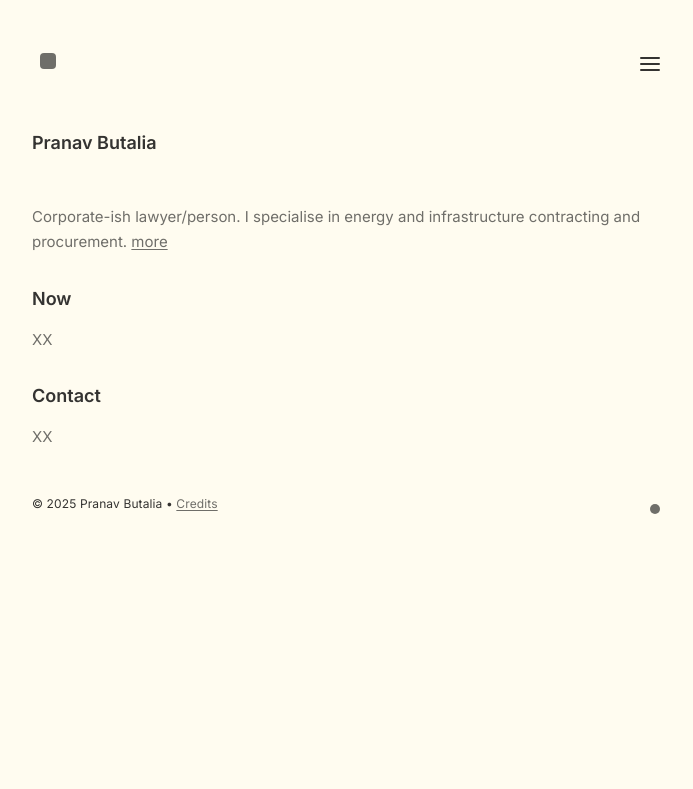
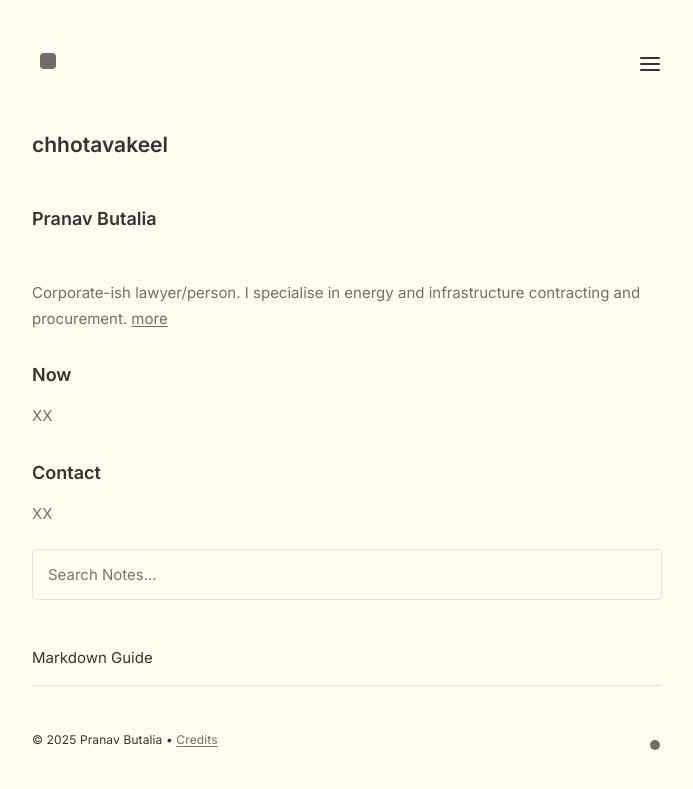
Before and after one commit to chhotavakeel/updatedsite, a Jekyll site: the page built from pages/index.md, in a window 1280 px wide. Shown: the top 789 px of the page, without its empty margins (293-986 px from the left). Built offline with Jekyll 4.4.1, drawn with Linux system fonts in a browser that asks for light colours; part of the change alters nothing that is shown.

Commit message:
Update _config.yml

```diff
--- a/_config.yml
+++ b/_config.yml
@@ -24,7 +24,7 @@
 # Preferences (controls template behavior)
 preferences:
   homepage:
-    enabled: true
+    enabled: false
   search:
     enabled: true
   backlinks:
@@ -36,8 +36,8 @@ preferences:
 
 # Site Configuration
 title: chhotavakeel
-heading: Pranav Butalia
-description: test
+heading:  Pranav Butalia
+description: Pranav's home on the internet
 url: "https://yoursite.com"
 baseurl: ""
 
@@ -50,10 +50,10 @@ ie_css: "/assets/css/ie-target.css"
 menu:
   - title: "notes"
     url: "/notes"
-  - title: "Blog"
+  - title: "blog"
     url: "/blog"
-  - title: "Job Board"
-    url: "/jobboard"
+  - title: "job board"
+    url: "/jboard"
 
 # Footer
 footer:
```
